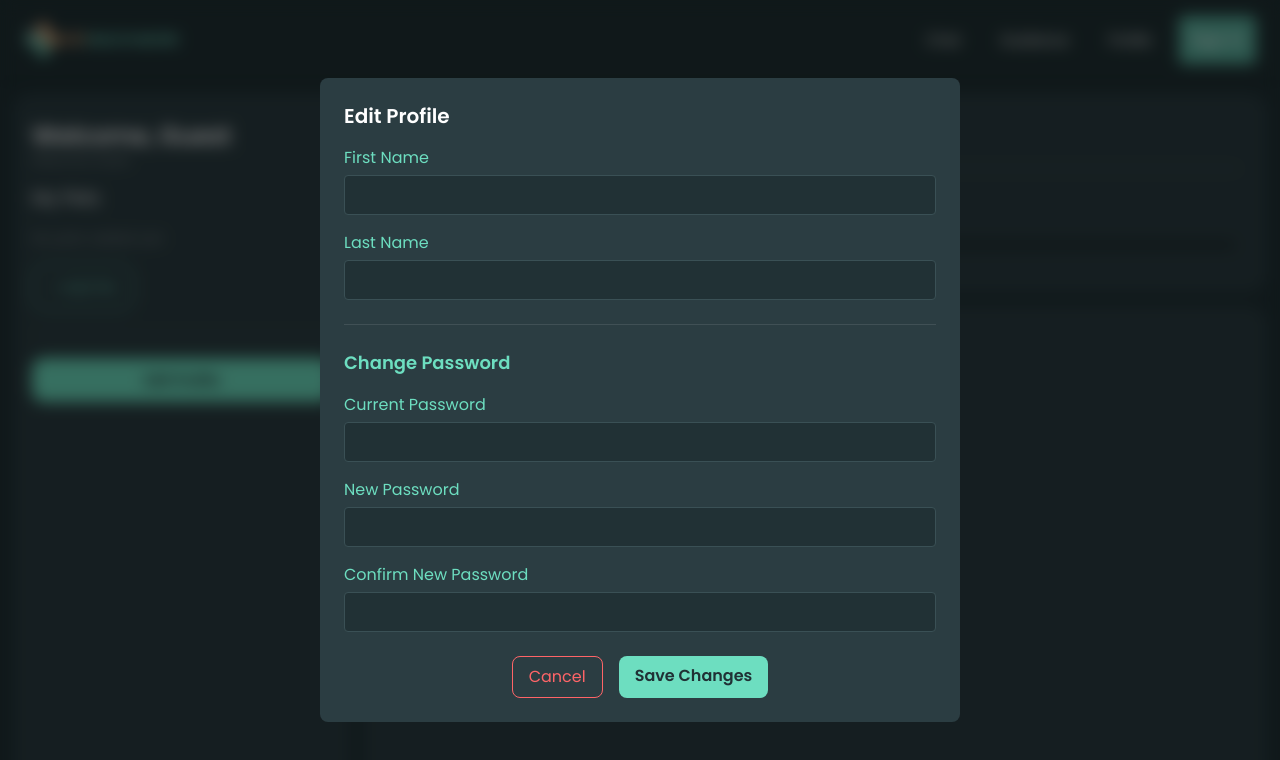
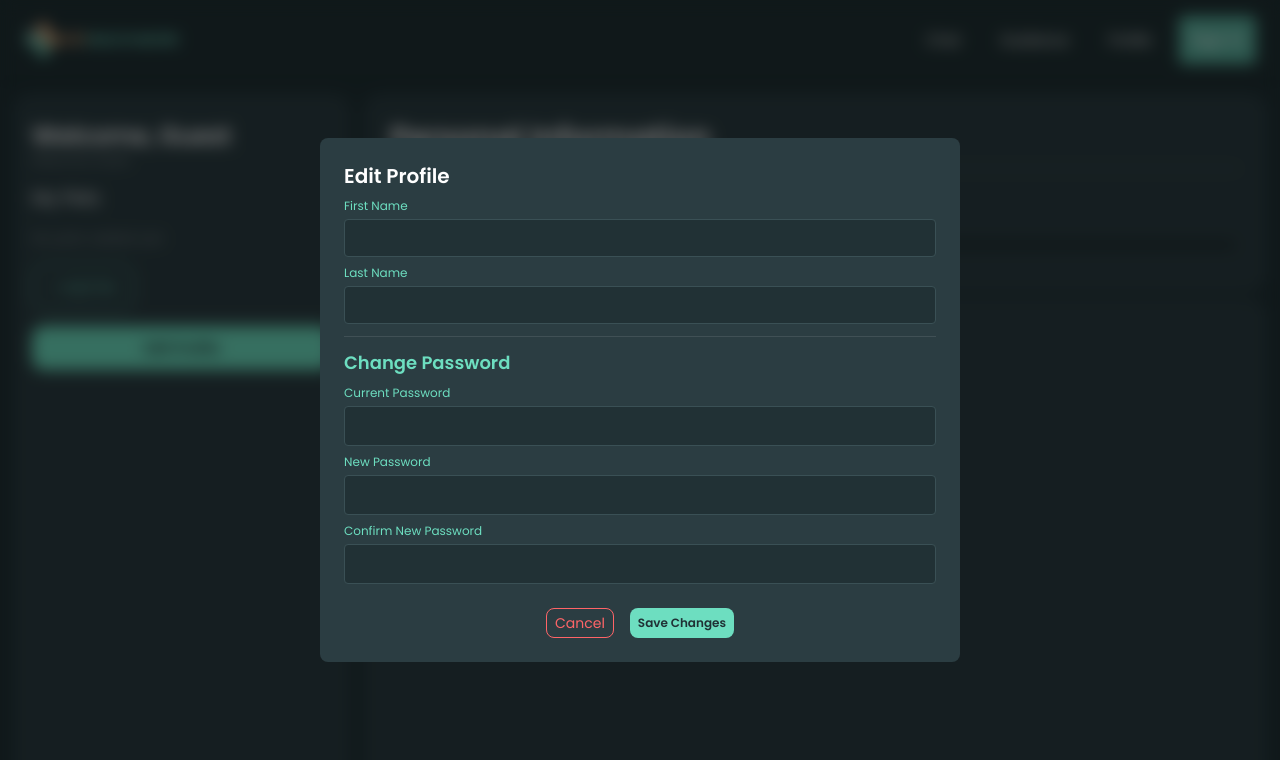
Before and after one commit to kurtrockx/pet-health-ai, a React (Vite) app: page /Profile in a window 1280 px wide. Both pictures are taken after a click on the element "Edit Profile". Shown: the top 760 px of the page. Built offline with nearby package versions, Linux system fonts and the light colour scheme; a web font is replaced by a local one.

Commit message:
profile page modal shorter

```diff
--- a/src/pages/ChatPage.jsx
+++ b/src/pages/ChatPage.jsx
@@ -170,7 +170,7 @@ export default function ChatPage() {
     setTypingIndicatorVisible(true);
 
     const response = await fetchLlamaResponse(
-      ` You are Tailo AI Chatbot for the Pet Health Helper system giving first aid advice for pet issues. Keep answer below 10. If the problem is serious, recommend seeing a vet. Max 5 sentences. Don't roleplay and actually do the part. Start each response with "Tailo: "
+      ` You are Tailo AI Chatbot for the Pet Health Helper system giving first aid advice for pet issues. If the problem is severe, recommend seeing a vet. Max 5 sentences. Start each response with "Tailo: "
         The user said: "${userMessage.content}"`
     );
 
--- a/src/pages/ProfilePage.jsx
+++ b/src/pages/ProfilePage.jsx
@@ -230,8 +230,8 @@ const ProfilePage = () => {
   return (
     <div>
       <Navbar />
-      <div className="flex flex-col lg:flex-row gap-4 min-h-[86dvh] max-w-[1400px] relative top-20 left-1/2 -translate-x-1/2 px-4 lg:px-0">
-        <div className="flex-[1] min-w-80 px-4 py-6 bg-[#2b3d42] border border-[#3b5055] rounded-2xl">
+      <div className="flex flex-col lg:flex-row gap-4 h-[86dvh] max-w-[1400px] relative top-20 left-1/2 -translate-x-1/2 px-4 lg:px-0">
+        <div className="flex-[1] min-w-80 px-4 py-6  bg-[#2b3d42] border border-[#3b5055] rounded-2xl">
           <h1 className="font-semibold text-xl lg:text-2xl">
             {currUser ? currUser.username : "Welcome, Guest"}
           </h1>
@@ -275,7 +275,7 @@ const ProfilePage = () => {
             + Add Pet
           </div>
 
-          <div className="my-6 bg-white/20 h-[0.2px]"></div>
+          <div className="my-6 bg-white/20 h-[0.2px] max-2xl:my-2"></div>
 
           <div
             onClick={() => {
@@ -287,9 +287,9 @@ const ProfilePage = () => {
           </div>
         </div>
 
-        <div className="flex-[3] flex flex-col gap-4">
+        <div className="flex-[3] flex flex-col gap-4 max-2xl:gap-2">
           <div className="p-6 bg-[#2b3d42] border border-[#3b5055] rounded-2xl">
-            <h1 className="text-2xl lg:text-3xl font-semibold">
+            <h1 className="text-xl lg:text-3xl font-semibold">
               Personal Information
             </h1>
             <div className="my-3 bg-white/20 h-[0.2px]"></div>
@@ -309,7 +309,7 @@ const ProfilePage = () => {
             </div>
           </div>
 
-          <div className="bg-[#2b3d42] border border-[#3b5055] rounded-2xl h-full p-6">
+          <div className="bg-[#2b3d42] border border-[#3b5055] rounded-2xl h-full p-6 max-2xl:p-3">
             {pets.length === 0 ? (
               <p className="text-white/40 text-sm italic">No pets added yet.</p>
             ) : (
@@ -323,7 +323,7 @@ const ProfilePage = () => {
                     {manage ? "Done" : "Manage"}
                   </div>
                 </div>
-                <div className="my-6 bg-white/20 h-[0.2px]"></div>
+                <div className="my-6 bg-white/20 h-[0.2px] max-2xl:my-2"></div>
 
                 <div className="grid grid-cols-1 sm:grid-cols-2 lg:grid-cols-4 gap-4">
                   {pets.map((pet) => (
@@ -402,9 +402,9 @@ const ProfilePage = () => {
       </div>
       {showModal && (
         <div className="fixed inset-0 bg-black/50 backdrop-blur-sm flex justify-center items-center z-[100000]">
-          <div className="p-6 rounded-lg w-[50vw] bg-[#2b3d42] max-h-[90vh] overflow-y-auto">
-            <h2 className="text-xl font-semibold mb-4">Add Pet</h2>
-            <div className="flex flex-col gap-4">
+          <div className="p-6 max-2xl:p-4 rounded-lg w-[50vw] bg-[#2b3d42] max-h-[90vh] overflow-y-auto">
+            <h2 className="text-xl font-semibold mb-4 max-2xl:mb-1">Add Pet</h2>
+            <div className="flex flex-col gap-4 max-2xl:gap-2">
               {[
                 { label: "Pet Name", name: "petName", type: "text" },
                 { label: "Breed (optional)", name: "breed", type: "text" },
@@ -412,19 +412,23 @@ const ProfilePage = () => {
                 { label: "Weight (kg/lbs)", name: "weight", type: "number" },
               ].map(({ label, name, type }) => (
                 <div key={name} className="flex flex-col">
-                  <label className="text-[#6ddec0] mb-1">{label}</label>
+                  <label className="text-[#6ddec0] max-2xl:text-xs mb-1">
+                    {label}
+                  </label>
                   <input
                     type={type}
                     name={name}
                     value={petDetails[name]}
                     onChange={handleInputChange}
-                    className="border border-[#3a5055] px-4 py-2 rounded-lg bg-[#213135]"
+                    className="border border-[#3a5055] px-4 py-2 max-2xl:px-2 max-2xl:py-px rounded-lg bg-[#213135]"
                   />
                 </div>
               ))}
 
               <div className="flex flex-col">
-                <label className="text-[#6ddec0] mb-1">Pet Type</label>
+                <label className="text-[#6ddec0] max-2xl:text-xs mb-1">
+                  Pet Type
+                </label>
                 <select
                   name="petType"
                   value={petDetails.petType}
@@ -443,7 +447,9 @@ const ProfilePage = () => {
               </div>
 
               <div className="flex flex-col">
-                <label className="text-[#6ddec0] mb-1">Gender</label>
+                <label className="text-[#6ddec0] max-2xl:text-xs mb-1">
+                  Gender
+                </label>
                 <select
                   name="gender"
                   value={petDetails.gender}
@@ -457,7 +463,7 @@ const ProfilePage = () => {
                 </select>
               </div>
 
-              <label className="text-[#6ddec0] mt-1">
+              <label className="text-[#6ddec0] max-2xl:text-xs mt-1">
                 Upload Image (optional)
               </label>
               <input
@@ -488,38 +494,46 @@ const ProfilePage = () => {
       {showProfileModal && (
         <div className="fixed inset-0 bg-black/50 backdrop-blur-sm flex justify-center items-center z-[100000]">
           <div className="p-6 rounded-lg w-[50vw] bg-[#2b3d42] max-h-[90vh] overflow-y-auto">
-            <h2 className="text-xl font-semibold mb-4">Edit Profile</h2>
+            <h2 className="text-xl font-semibold mb-4 max-2xl:mb-2">
+              Edit Profile
+            </h2>
 
-            <div className="flex flex-col gap-4">
+            <div className="flex flex-col gap-4 max-2xl:gap-2 ">
               <div className="flex flex-col">
-                <label className="text-[#6ddec0] mb-1">First Name</label>
+                <label className="text-[#6ddec0] max-2xl:text-xs mb-1">
+                  First Name
+                </label>
                 <input
                   type="text"
                   name="firstName"
                   value={editProfile.firstName}
                   onChange={handleProfileInputChange}
-                  className="border border-[#3a5055] px-4 py-2 rounded-lg bg-[#213135]"
+                  className="border border-[#3a5055] px-4 py-2 max-2xl:px-2 max-2xl:py-1 max-2xl:text-xs rounded-lg bg-[#213135]"
                 />
               </div>
               <div className="flex flex-col">
-                <label className="text-[#6ddec0] mb-1">Last Name</label>
+                <label className="text-[#6ddec0] max-2xl:text-xs mb-1">
+                  Last Name
+                </label>
                 <input
                   type="text"
                   name="lastName"
                   value={editProfile.lastName}
                   onChange={handleProfileInputChange}
-                  className="border border-[#3a5055] px-4 py-2 rounded-lg bg-[#213135]"
+                  className="border border-[#3a5055] px-4 py-2 max-2xl:px-2 max-2xl:py-1 max-2xl:text-xs rounded-lg bg-[#213135]"
                 />
               </div>
 
-              <div className="my-2 border-t border-white/10"></div>
+              <div className="my-2 border-t max-2xl:my-1 border-white/10"></div>
 
               <h3 className="text-[#6ddec0] font-semibold text-lg">
                 Change Password
               </h3>
 
               <div className="flex flex-col">
-                <label className="text-[#6ddec0] mb-1">Current Password</label>
+                <label className="text-[#6ddec0] max-2xl:text-xs mb-1">
+                  Current Password
+                </label>
                 <input
                   type="password"
                   name="currentPassword"
@@ -529,7 +543,9 @@ const ProfilePage = () => {
                 />
               </div>
               <div className="flex flex-col">
-                <label className="text-[#6ddec0] mb-1">New Password</label>
+                <label className="text-[#6ddec0] max-2xl:text-xs mb-1">
+                  New Password
+                </label>
                 <input
                   type="password"
                   name="newPassword"
@@ -539,7 +555,7 @@ const ProfilePage = () => {
                 />
               </div>
               <div className="flex flex-col">
-                <label className="text-[#6ddec0] mb-1">
+                <label className="text-[#6ddec0] max-2xl:text-xs mb-1">
                   Confirm New Password
                 </label>
                 <input
@@ -554,13 +570,13 @@ const ProfilePage = () => {
 
             <div className="flex justify-center gap-4 mt-6">
               <div
-                className="px-4 py-2 rounded-lg border border-red-400 text-red-400 duration-200 hover:-translate-y-1 hover:text-white hover:bg-red-400 cursor-pointer"
+                className="px-4 py-2 max-2xl:px-2 max-2xl:py-1 max-2xl:text-sm rounded-lg border border-red-400 text-red-400 duration-200 hover:-translate-y-1 hover:text-white hover:bg-red-400 cursor-pointer"
                 onClick={() => setShowProfileModal(false)}
               >
                 Cancel
               </div>
               <div
-                className="px-4 py-2 bg-[#6ddec0] rounded-lg text-[#203135] font-semibold duration-200 hover:-translate-y-1 hover:brightness-70 cursor-pointer"
+                className="px-4 py-2 max-2xl:px-2 flex items-center max-2xl:py-1 max-2xl:text-xs bg-[#6ddec0] rounded-lg text-[#203135] font-semibold duration-200 hover:-translate-y-1 hover:brightness-70 cursor-pointer"
                 onClick={handleSaveProfileChanges}
               >
                 Save Changes
@@ -574,7 +590,7 @@ const ProfilePage = () => {
           <div className="p-6 rounded-lg w-[50vw] bg-[#2b3d42] max-h-[90vh] overflow-y-auto">
             <h2 className="text-xl font-semibold mb-4">Edit Pet</h2>
 
-            <div className="flex flex-col gap-4">
+            <div className="flex flex-col gap-4 max-2xl:gap-2">
               {[
                 { label: "Pet Name", name: "petName", type: "text" },
                 { label: "Breed", name: "breed", type: "text" },
@@ -582,7 +598,9 @@ const ProfilePage = () => {
                 { label: "Weight", name: "weight", type: "number" },
               ].map(({ label, name, type }) => (
                 <div key={name} className="flex flex-col">
-                  <label className="text-[#6ddec0] mb-1">{label}</label>
+                  <label className="text-[#6ddec0] max-2xl:text-xs mb-1">
+                    {label}
+                  </label>
                   <input
                     type={type}
                     name={name}
@@ -596,7 +614,9 @@ const ProfilePage = () => {
               ))}
 
               <div className="flex flex-col">
-                <label className="text-[#6ddec0] mb-1">Pet Type</label>
+                <label className="text-[#6ddec0] max-2xl:text-xs mb-1">
+                  Pet Type
+                </label>
                 <select
                   name="petType"
                   value={selectedPet.petType}
@@ -617,7 +637,9 @@ const ProfilePage = () => {
               </div>
 
               <div className="flex flex-col">
-                <label className="text-[#6ddec0] mb-1">Gender</label>
+                <label className="text-[#6ddec0] max-2xl:text-xs mb-1">
+                  Gender
+                </label>
                 <select
                   name="gender"
                   value={selectedPet.gender}
```
